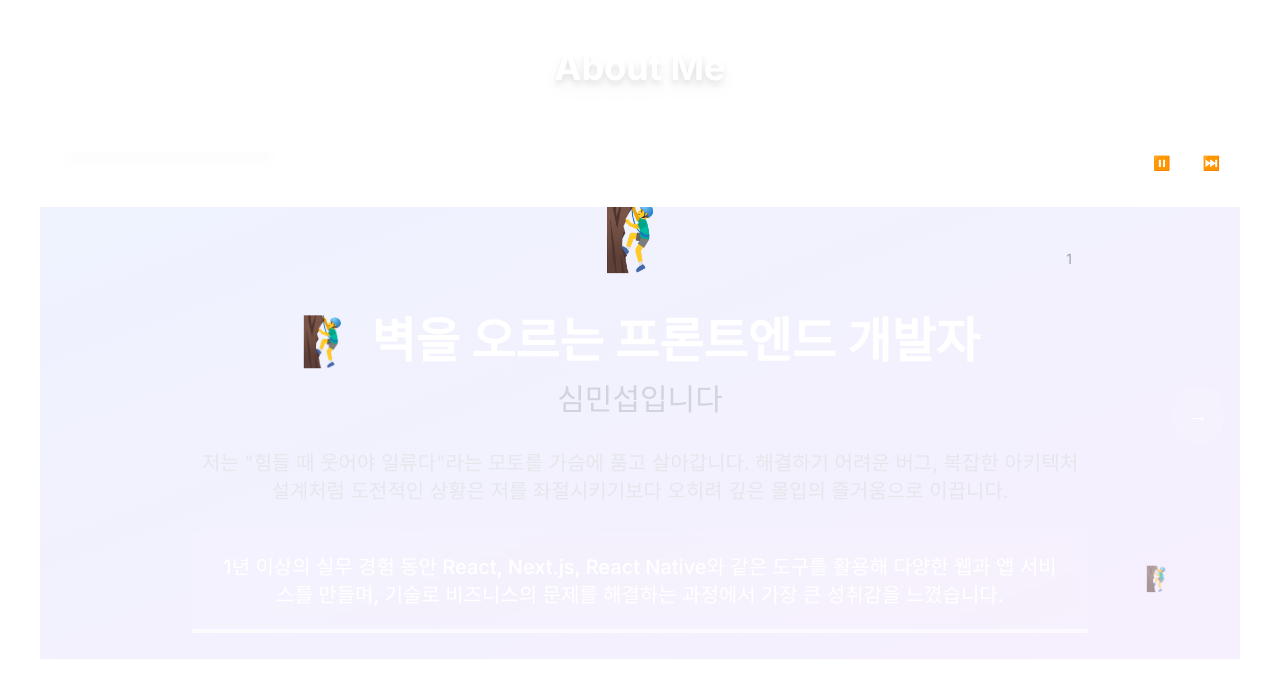
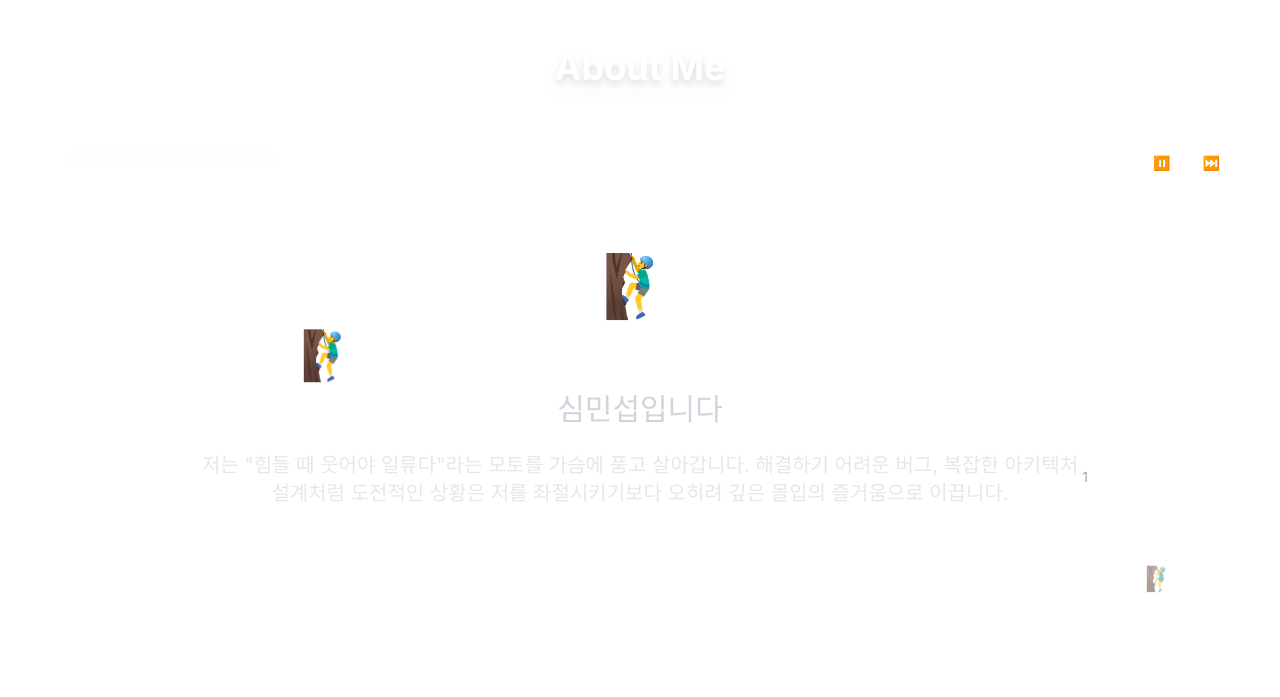
Before and after one commit to Earlssu/sms-portfolio-next, a Next.js app: page /home in a window 1280 px wide. Shown: the part 821-1518 px from the top of the page. Built offline with nearby package versions, Linux system fonts and the light colour scheme.

Commit message:
Feat: 스타일 및 애니메이션 수정

```diff
--- a/src/app/home/components/layout/ScrollPageIndicator.tsx
+++ b/src/app/home/components/layout/ScrollPageIndicator.tsx
@@ -18,7 +18,7 @@ interface ScrollProgressIndicatorProps {
 export const ScrollProgressIndicator: React.FC<
   ScrollProgressIndicatorProps
 > = ({ scrollProgress, scrollY, expandedCard, isClient }) => (
-  <div className="fixed left-4 top-1/2 transform -translate-y-1/2 z-50">
+  <div className="fixed left-4 top-1/2 transform -translate-y-1/2 z-10">
     {/* 진행률 바 */}
     <div className="w-1 h-64 bg-gray-700 rounded-full overflow-hidden">
       <div
--- a/src/app/home/components/traits/AboutMeCarousel.tsx
+++ b/src/app/home/components/traits/AboutMeCarousel.tsx
@@ -189,7 +189,7 @@ export const AboutMeCarousel: React.FC<AboutMeCarouselProps> = ({
       {/* 좌우 네비게이션 버튼 */}
       <button
         onClick={prevSlide}
-        className="absolute left-4 top-1/2 transform -translate-y-1/2 p-4 rounded-full bg-white/15 hover:bg-white/25 transition-all duration-200 text-white text-xl backdrop-blur-sm"
+        className="absolute left-4 top-1/2 transform -translate-y-1/2 p-4 rounded-full  hover:bg-white/25 transition-all duration-200 text-white text-xl backdrop-blur-sm z-20"
         style={{ display: currentSlide === 0 ? 'none' : 'block' }}
       >
         ←
@@ -197,7 +197,7 @@ export const AboutMeCarousel: React.FC<AboutMeCarouselProps> = ({
 
       <button
         onClick={nextSlide}
-        className="absolute right-4 top-1/2 transform -translate-y-1/2 p-4 rounded-full bg-white/15 hover:bg-white/25 transition-all duration-200 text-white text-xl backdrop-blur-sm"
+        className="absolute right-4 top-1/2 transform -translate-y-1/2 p-4 rounded-full hover:bg-white/25 transition-all duration-200 text-white text-xl backdrop-blur-sm z-20"
         style={{ display: currentSlide === totalSlides - 1 ? 'none' : 'block' }}
       >
         →
--- a/src/app/home/components/traits/CarouselSlide.tsx
+++ b/src/app/home/components/traits/CarouselSlide.tsx
@@ -42,18 +42,6 @@ export const CarouselSlide: React.FC<CarouselSlideProps> = ({
   isActive,
   slideIndex,
 }) => {
-  const getSlideTheme = (id: string) => {
-    // 슬라이드별 테마 색상 정의 - 어두운 배경에 맞게 조정
-    const themes = {
-      intro: 'from-blue-600/20 to-purple-600/20',
-      strength: 'from-green-600/20 to-teal-600/20',
-      life: 'from-orange-600/20 to-red-600/20',
-      recentActivities: 'from-pink-600/20 to-rose-600/20',
-      career: 'from-indigo-600/20 to-blue-600/20',
-    };
-    return themes[id as keyof typeof themes] || 'from-gray-600/20 to-slate-600/20';
-  };
-
   const getSlideIcon = (id: string) => {
     const icons = {
       intro: '🧗‍♂️',
@@ -68,39 +56,44 @@ export const CarouselSlide: React.FC<CarouselSlideProps> = ({
   return (
     <div
       className={`
-        h-full flex flex-col justify-center items-center p-8 text-center
-        transition-all duration-700 ease-in-out
+        h-full flex flex-col justify-start items-center text-center
+        transition-all duration-700 ease-in-out overflow-y-auto custom-scrollbar
+        pt-8 pb-8
         ${isActive ? 'opacity-100 scale-100' : 'opacity-0 scale-95'}
       `}
     >
       {/* 배경 그라데이션 - 더 어둡고 일치하는 색상 */}
       <div
         className={`
-          absolute inset-0 bg-gradient-to-br ${getSlideTheme(slide.id)}
+          absolute inset-0 bg-gradient-to-br bg-transparent
           opacity-0 transition-opacity duration-1000
           ${isActive ? 'opacity-40' : 'opacity-0'}
         `}
       />
 
-      {/* 콘텐츠 래퍼 */}
-      <div className="relative z-10 max-w-4xl mx-auto">
+      {/* 상단 고정 영역: 아이콘, 제목, 부제목 */}
+      <div className="relative z-10 flex-shrink-0 text-center px-4 pt-4 pb-2">
         {/* 아이콘 */}
-        <div className="text-6xl mb-6 animate-bounce">
+        <div className="text-5xl md:text-6xl mb-4 animate-pulse">
           {getSlideIcon(slide.id)}
         </div>
 
         {/* 제목 */}
-        <h1 className="text-4xl md:text-5xl font-bold text-white mb-4 leading-tight">
+        <h1 className="text-3xl md:text-4xl lg:text-5xl font-bold text-white mb-3 leading-tight">
           {slide.title}
         </h1>
 
         {/* 부제목 */}
         {slide.subtitle && (
-          <h2 className="text-2xl md:text-3xl text-gray-300 mb-8 font-light">
+          <h2 className="text-xl md:text-2xl lg:text-3xl text-gray-300 mb-4 font-light">
             {slide.subtitle}
           </h2>
         )}
+      </div>
 
+      {/* 스크롤 가능한 콘텐츠 영역 */}
+      <div className="relative z-10 flex-1 overflow-y-auto custom-scrollbar px-4 pb-4">
+        <div className="max-w-4xl mx-auto">
           {/* 메인 콘텐츠 */}
           <div className="space-y-6">
             {/* 기본 콘텐츠 */}
@@ -191,7 +184,10 @@ export const CarouselSlide: React.FC<CarouselSlideProps> = ({
                       {/* 성과 리스트 */}
                       <div className="space-y-2">
                         {exp.achievements.map((achievement, achIndex) => (
-                        <div key={achIndex} className="flex items-start gap-2">
+                          <div
+                            key={achIndex}
+                            className="flex items-start gap-2"
+                          >
                             <span className="text-green-400 mt-1">✓</span>
                             <p className="text-gray-300 text-sm leading-relaxed">
                               {achievement}
@@ -230,6 +226,7 @@ export const CarouselSlide: React.FC<CarouselSlideProps> = ({
             </div>
           )}
         </div>
+      </div>
 
       {/* 이미지 플레이스홀더 영역 (향후 추가 예정) */}
       <div className="absolute bottom-8 right-8 w-24 h-24 bg-white/10 rounded-full flex items-center justify-center opacity-50">
--- a/src/app/layout.tsx
+++ b/src/app/layout.tsx
@@ -3,7 +3,6 @@ import { Inter } from 'next/font/google';
 import './globals.css';
 import CommonHeader from '@/shared/components/CommonHeader';
 import I18nProvider from '@/shared/components/I18nProvider';
-import NavButtons from '@/shared/components/NavButtons';
 
 const inter = Inter({ subsets: ['latin'] });
 
@@ -28,7 +27,7 @@ export default function RootLayout({
             <div className="relative flex-1 flex flex-col gap-6 min-h-0">
               {children}
             </div>
-            <NavButtons />
+            {/*<NavButtons />*/}
           </main>
         </I18nProvider>
       </body>
```
Lines whose indentation alone changed are shown as unchanged.
